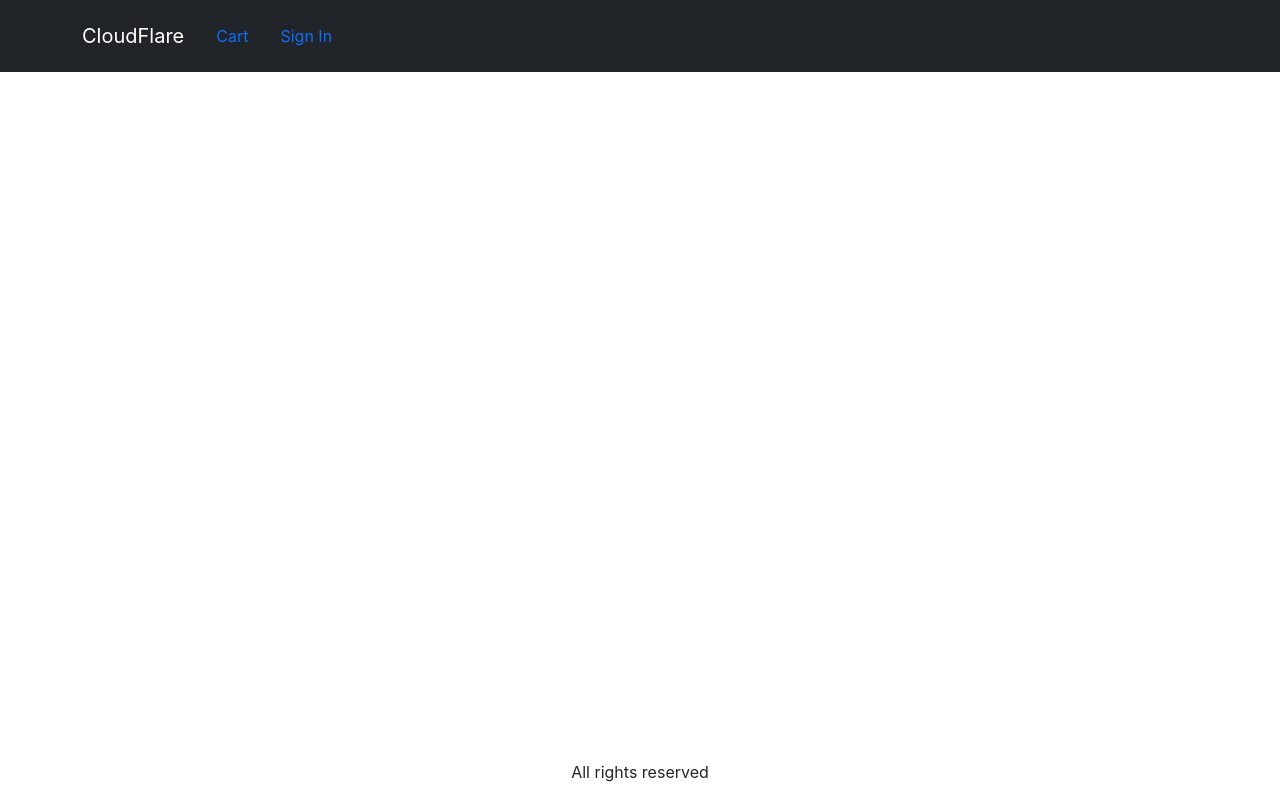
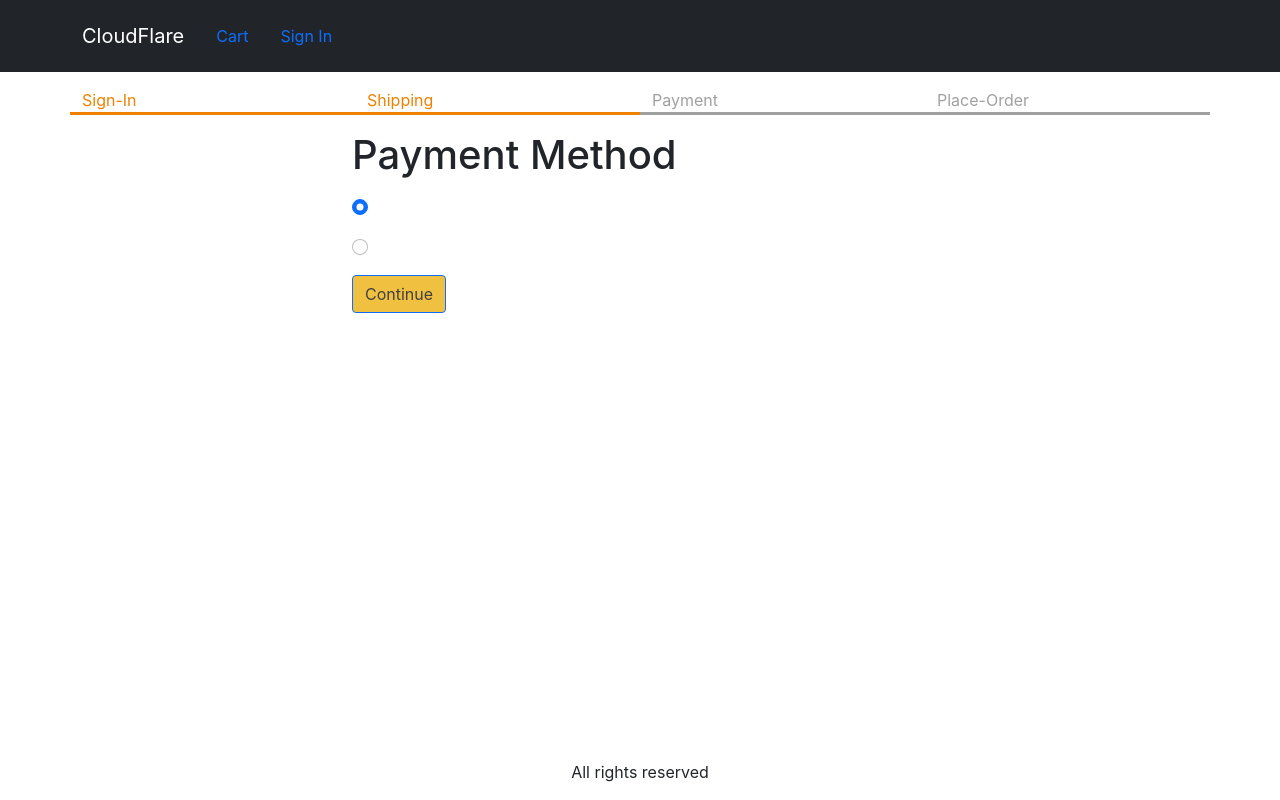
Before and after one commit to Lincoln-developer/Amazon-MERN, a React (Create React App) app in the folder frontend/: page /payment in a window 1280 px wide. Built offline with nearby package versions, Linux system fonts and the light colour scheme.

Commit message:
added payment method screen

```diff
--- a/frontend/src/App.js
+++ b/frontend/src/App.js
@@ -13,6 +13,7 @@
 import SigninScreen from './screens/SigninScreen';
 import NavDropdown from 'react-bootstrap/NavDropdown';
 import ShippingAddressScreen from './screens/ShippingAddressScreen';
+import PaymentMethodScreen from './screens/PaymentMethodScreen';
 //import SignupScreen from './screens/SignupScreen';
 
 function App() {
@@ -22,6 +23,7 @@
     ctxDispatch({ type: 'USER_SIGNOUT' });
     localStorage.removeItem('userInfor');
     localStorage.removeItem('shippingAddress');
+    localStorage.removeItem('paymentMethod');
   };
   return (
     <BrowserRouter>
@@ -74,6 +76,7 @@
               <Route path="/cart" element={<CartScreen />} />
               <Route path="/signin" element={<SigninScreen />} />
               <Route path="/shipping" element={<ShippingAddressScreen />} />
+              <Route path="/payment" element={<PaymentMethodScreen />} />
               <Route path="/" element={<HomeScreen />} />
             </Routes>
           </Container>
--- a/frontend/src/Store.js
+++ b/frontend/src/Store.js
@@ -10,6 +10,9 @@
     shippingAddress: localStorage.getItem('shippingAddress')
       ? JSON.parse(localStorage.getItem('shippingAddress'))
       : {},
+    paymentMethod: localStorage.getItem('paymentMethod')
+      ? JSON.parse(localStorage.getItem('paymentMethod'))
+      : '',
     cartItems: localStorage.getItem('cartItems')
       ? JSON.parse(localStorage.getItem('cartItems'))
       : [],
@@ -46,6 +49,7 @@
         cart: {
           cartItems: [],
           shippingAddress: {},
+          paymentMethod: '',
         },
       };
     case 'SAVE_SHIPPING_ADDRESS':
@@ -54,6 +58,14 @@
         cart: {
           ...state.cart,
           shippingAddress: action.payload,
+        },
+      };
+    case 'SAVE_PAYMENT_METHOD':
+      return {
+        ...state,
+        cart: {
+          ...state.cart,
+          paymentMethod: action.payload,
         },
       };
     default:
--- /dev/null
+++ b/frontend/src/screens/PaymentMethodScreen.js
@@ -0,0 +1,65 @@
+import React, { useContext, useEffect, useState } from 'react';
+import { Helmet } from 'react-helmet-async';
+import CheckoutSteps from '../components/CheckoutSteps';
+import Form from 'react-bootstrap/Form';
+import Button from 'react-bootstrap/Button';
+import { Store } from '../Store';
+import { useNavigate } from 'react-router-dom';
+
+export default function PaymentMethodScreen() {
+  const navigate = useNavigate();
+  const { state, dispatch: ctxDispatch } = useContext(Store);
+  const {
+    cart: { shippingAddress, paymentMethod },
+  } = state;
+  const [paymentMethodName, setPaymentMethodName] = useState(
+    paymentMethod || 'PayPal'
+  );
+  useEffect(() => {
+    if (shippingAddress.address) {
+      navigate('/shipping');
+    }
+  }, [shippingAddress, navigate]);
+  const submitHandler = (e) => {
+    e.preventDefault();
+    ctxDispatch({ type: 'SAVE_PAYMENT_METHOD', payload: paymentMethodName });
+    localStorage.setItem('paymentMethod', paymentMethodName);
+    navigate('/placeorder');
+  };
+  return (
+    <div>
+      <CheckoutSteps step1 step2 setp3></CheckoutSteps>
+      <div className="container small-container">
+        <Helmet>
+          <title>Payment Method</title>
+        </Helmet>
+        <h1 className="my-3">Payment Method</h1>
+        <Form onSubmit={submitHandler}>
+          <div className="mb-3">
+            <Form.Check
+              type="radio"
+              id="PayPal"
+              lable="PayPal"
+              value="PayPal"
+              checked={paymentMethodName === 'PayPal'}
+              onChange={(e) => setPaymentMethodName(e.target.value)}
+            />
+          </div>
+          <div className="mb-3">
+            <Form.Check
+              type="radio"
+              id="Stripe"
+              lable="Stripe"
+              value="Stripe"
+              checked={paymentMethodName === 'Stripe'}
+              onChange={(e) => setPaymentMethodName(e.target.value)}
+            />
+          </div>
+          <div className="mb-3">
+            <Button type="submit">Continue</Button>
+          </div>
+        </Form>
+      </div>
+    </div>
+  );
+}
```
